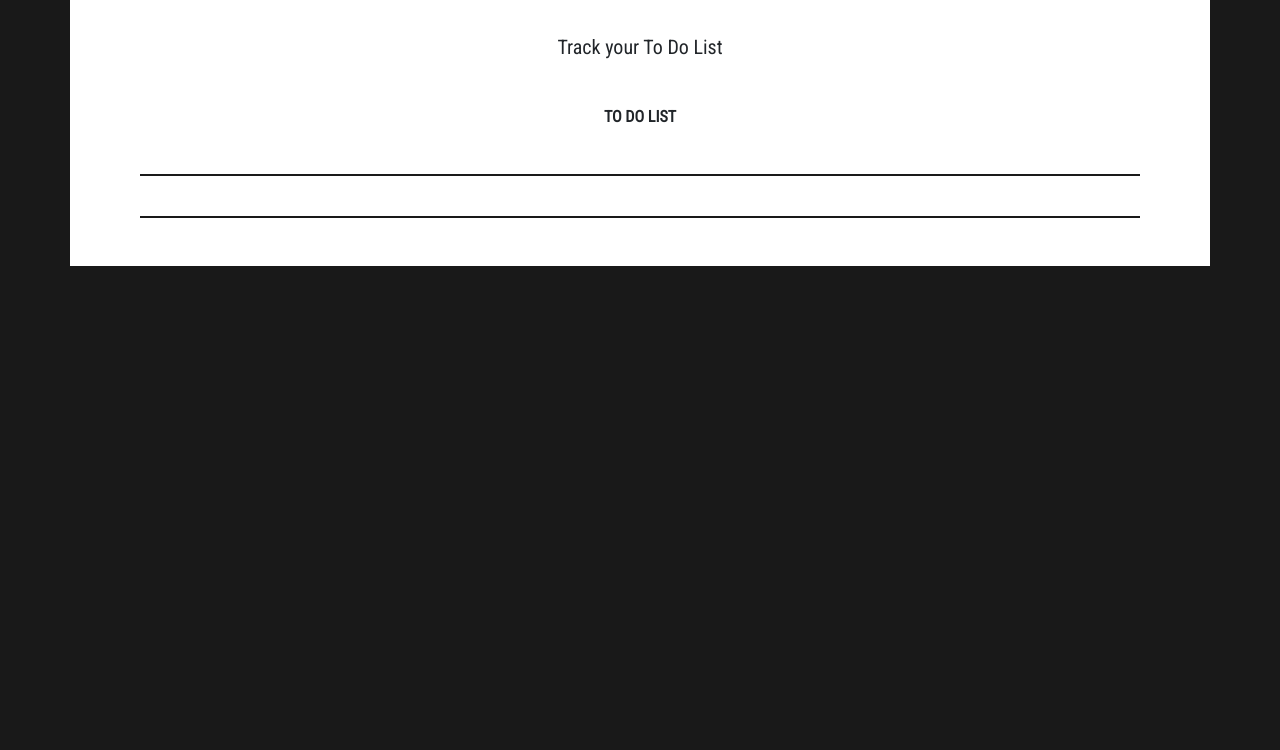
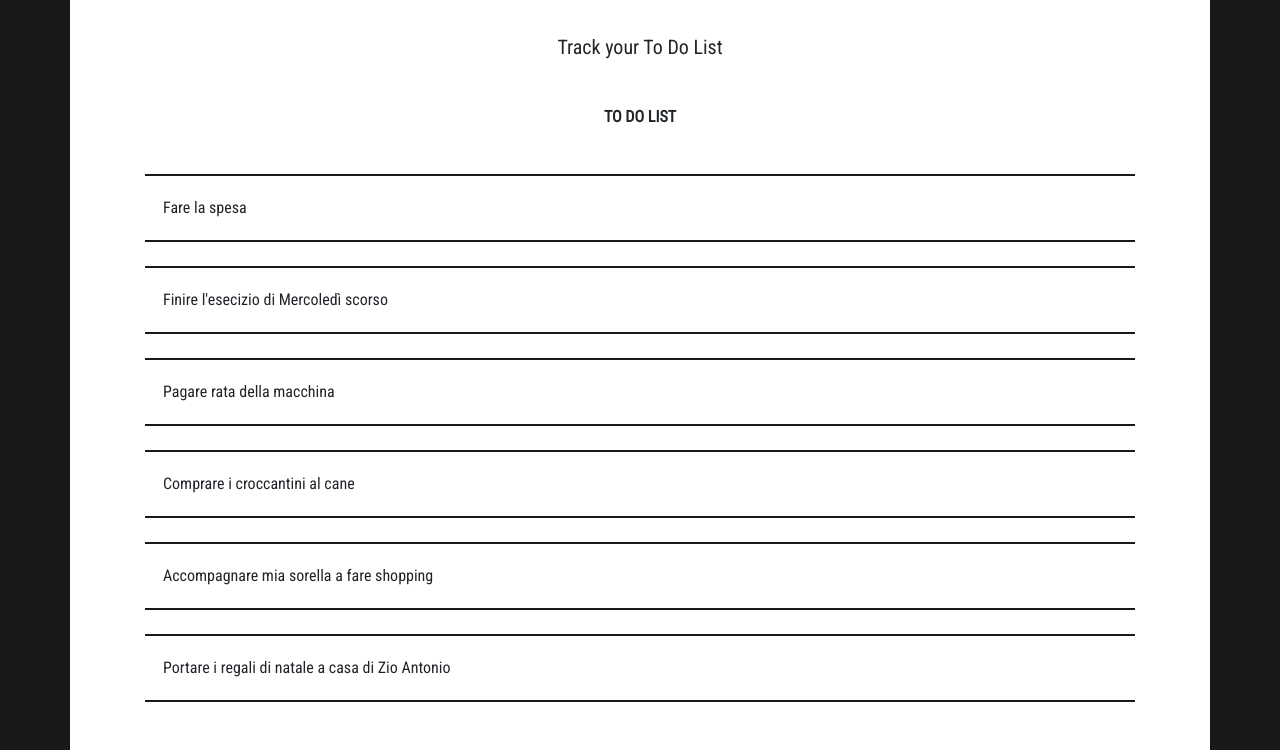
Before and after one commit to zGiusee/vue-todolist, a plain HTML site: page index.html in a window 1280 px wide. Shown: the part 165-915 px from the top of the page. Before the commit the page ends 800 px from the top, so only its background shows below. Drawn offline with nearby package versions, Linux system fonts and the light colour scheme.

Commit message:
[UPDATE] used dom for-cycle to the todoList array

```diff
--- a/css/style.css
+++ b/css/style.css
@@ -13,7 +13,7 @@
 
 .my-list li{
     padding: 20px 10px;
-    margin: 10px;
+    margin: 15px 15px;
 }
 
 /* Borders */
--- a/index.html
+++ b/index.html
@@ -48,14 +48,12 @@
 
                         <div class="m-5">
                             <!-- LIST -->
-                            <ul class="list-unstyled my-list">
+                            <ul class="list-unstyled my-list" v-for="(task, index) in todoList">
 
                                 <!-- LI ELEMENT -->
-                                <li class="my-border">
+                                <li class="my-border my-4">
                                     <div class="d-flex justify-content-between">
-                                        <div>
-
-                                        </div>
+                                        <div class="mx-2" v-text="task.text"></div>
                                         <div>
 
                                         </div>
--- a/js/script.js
+++ b/js/script.js
@@ -5,6 +5,32 @@ createApp({
     data(){
         return {
 
+            todoList: [
+                {
+                    text: 'Fare la spesa',
+                    done: false,
+                },
+                {
+                    text: "Finire l'esecizio di Mercoledì scorso",
+                    done: false,
+                },
+                {
+                    text: 'Pagare rata della macchina',
+                    done: false,
+                },
+                {
+                    text: 'Comprare i croccantini al cane',
+                    done: false,
+                },
+                {
+                    text: 'Accompagnare mia sorella a fare shopping',
+                    done: false,
+                },
+                {
+                    text: 'Portare i regali di natale a casa di Zio Antonio',
+                    done: false,
+                },
+            ],
         }
     },
     created() {
```
